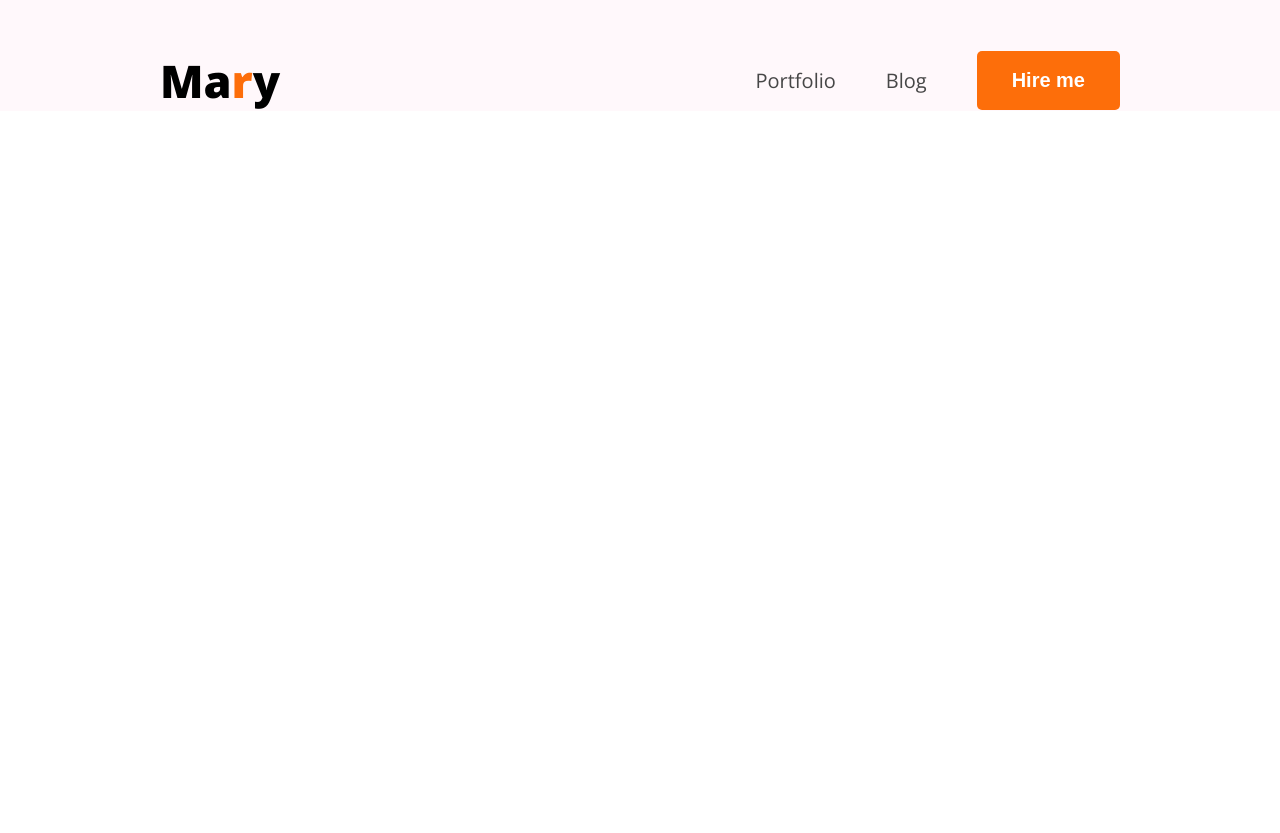
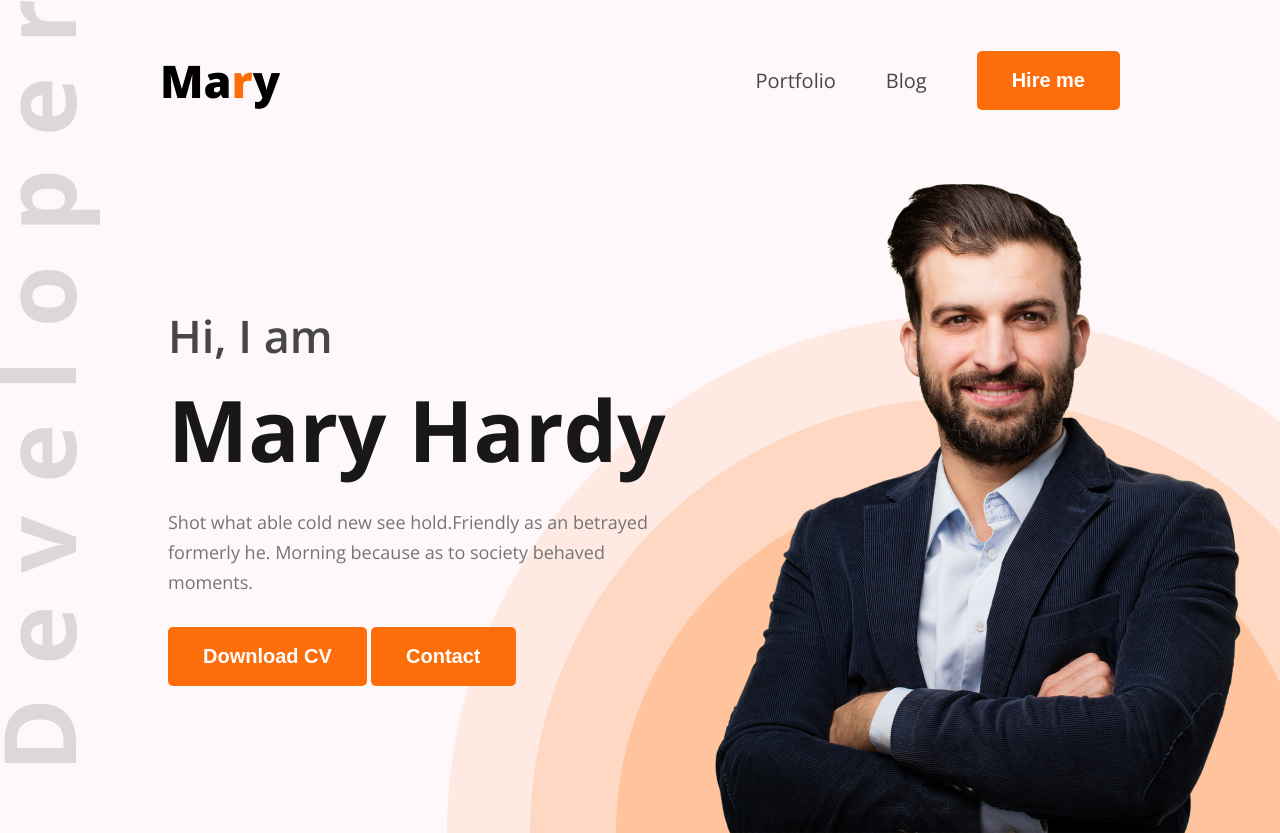
Before and after one commit to mdsalahuddin96/hero-portfolio, a plain HTML site: page index.html in a window 1280 px wide. Before the commit the page ends 800 px from the top, so only its background shows below. Drawn offline with nearby package versions, Linux system fonts and the light colour scheme.

Commit message:
header design done

```diff
--- a/index.html
+++ b/index.html
@@ -21,6 +21,20 @@
                 <li><button class="btn">Hire me</button></li>
             </ul>
         </nav>
+        <section id="banner">
+            <div class="banner-content">
+                <h2>Hi, I am</h2>
+                <h1>Mary Hardy</h1>
+                <p>Shot what able cold new see hold.Friendly as an betrayed formerly he. Morning because as to society behaved moments.</p>
+                <div class="btn-container">
+                    <button class="btn">Download CV</button>
+                    <button class="btn">Contact</button>
+                </div>
+            </div>
+            <div class="banner-img">
+                <img src="./images/hardy.png" alt="hardy mary">
+            </div>
+        </section>
     </header>
 </body>
 </html>
--- a/style/styles.css
+++ b/style/styles.css
@@ -19,6 +19,7 @@
   padding: 18px 35px;
   font-size: 20px;
   font-weight: bold;
+  cursor: pointer;
 }
 :root{
   --orange-color:#FD6E0A;
@@ -26,6 +27,9 @@
 /* main style */
 header{
     background-color: #FFF8FB;
+    background: url("../images/developer.png"), url("../images/header_bg.png"),#FFF8FB;
+    background-repeat: no-repeat;
+    background-position: left top, bottom right;
     padding-top: 50px;
 }
 nav{
@@ -52,3 +56,36 @@ nav .menu a{
   color: #474747;
   font-size: 20px;
 }
+
+#banner{
+  /* border: 1px solid black; */
+  margin: 46px 30px 0px 168px;
+  display: flex;
+  justify-content: space-between;
+  align-items: center;
+}
+#banner .banner-content{
+  max-width: 585px;
+}
+#banner .banner-content h2{
+  font-size: 45px;
+  font-weight: 600;
+  color: #474747;
+  margin-bottom: 5px;
+}
+#banner .banner-content h1{
+  font-size: 85px;
+  font-weight: bold;
+  color: #181818;
+  margin-bottom: 20px;
+}
+#banner .banner-content p{
+  font-size: 18px;
+  color: #757575;
+  line-height: 30px;
+  margin-bottom: 30px;
+}
+#banner .banner-img img{
+  max-width: 585px;
+  vertical-align: middle;
+}
```
